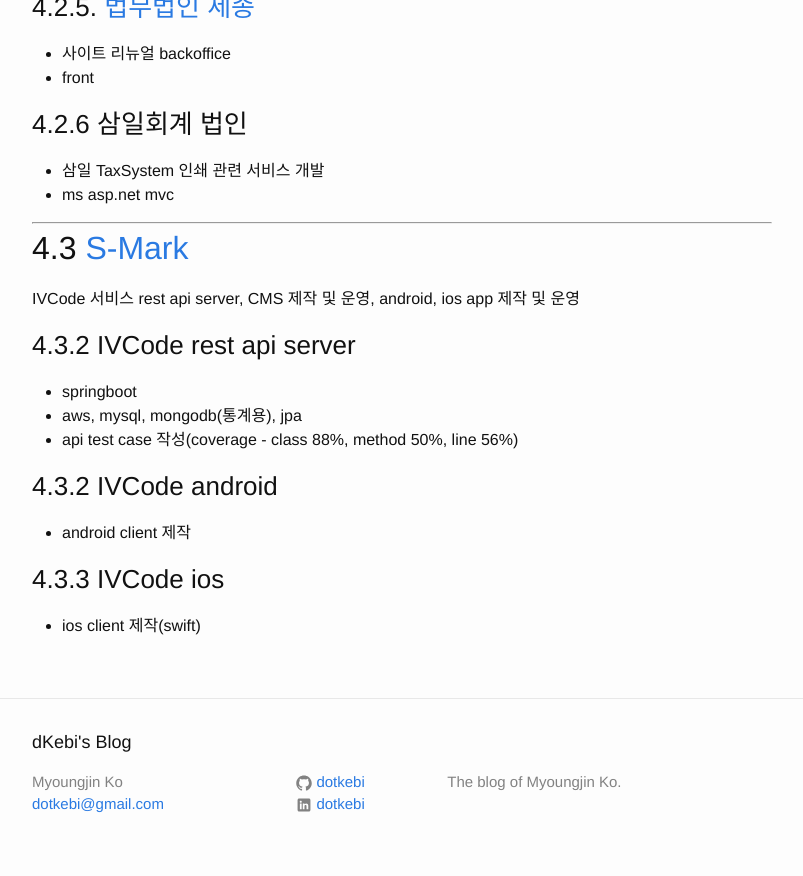
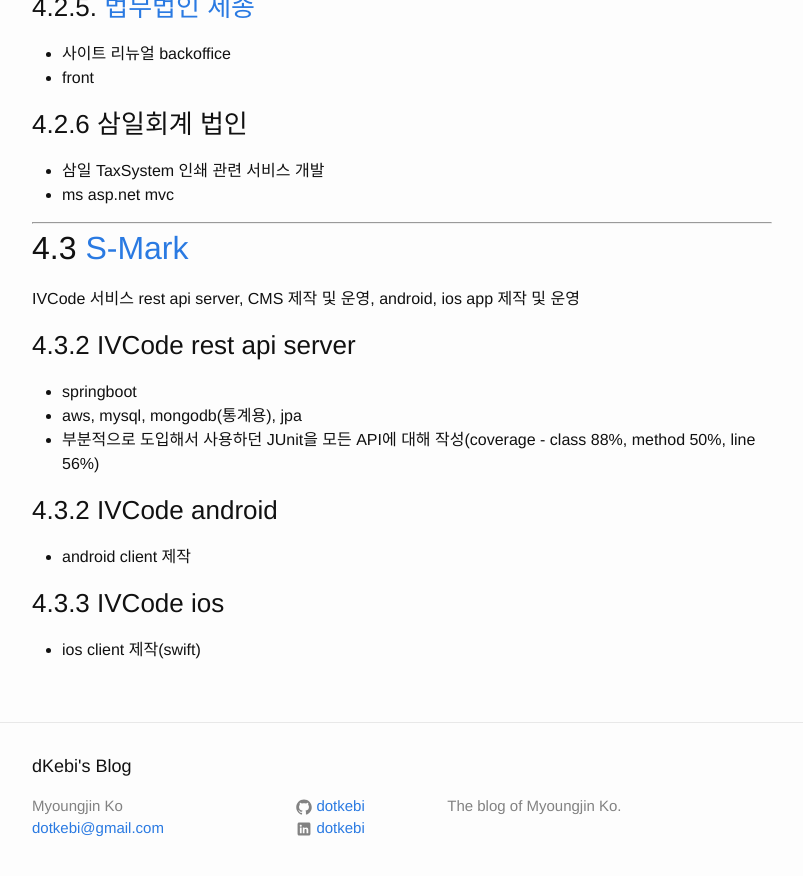
Before and after one commit to dotkebi/dotkebi.github.com, a Jekyll site: the page built from _posts/2017-08-17-resume.md, in a window 1280 px wide and 900 px high, scrolled down 2019 px. Shown: the top 876 px of the window, without its empty margins (238-1041 px from the left). Built offline with Jekyll 4.4.1, drawn with Linux system fonts in a browser that asks for light colours; our own code applies the rules of GitHub Pages for plain Markdown files; comment, search, counter and statistics services are not loaded.

Commit message:
fix resume

```diff
--- a/_posts/2017-08-17-resume.md
+++ b/_posts/2017-08-17-resume.md
@@ -97,7 +97,7 @@
 
 * springboot
 * aws, mysql, mongodb(통계용), jpa
-* api test case 작성(coverage - class 88%, method 50%, line 56%)
+* 부분적으로 도입해서 사용하던 JUnit을 모든 API에 대해 작성(coverage - class 88%, method 50%, line 56%)
 
 ### 4.3.2 IVCode android
 
```
